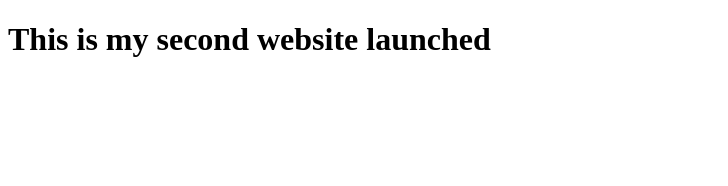
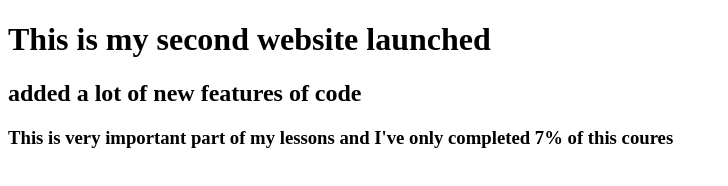
Before and after one commit to soel8/my-second-website, a plain HTML site: page index.html in a window 1280 px wide. Shown: the whole page, without its empty margins (0-728 px from the left). Drawn offline with Linux system fonts and the light colour scheme.

Commit message:
learning from 7% mark

```diff
--- a/index.html
+++ b/index.html
@@ -8,5 +8,7 @@
 </head>
 <body>
     <h1>This is my second website launched </h1>
+    <h2>added a lot of new features of code</h2>
+    <h3>This is very important part of my lessons and I've only completed 7% of this coures</h3>
 </body>
 </html>
```
